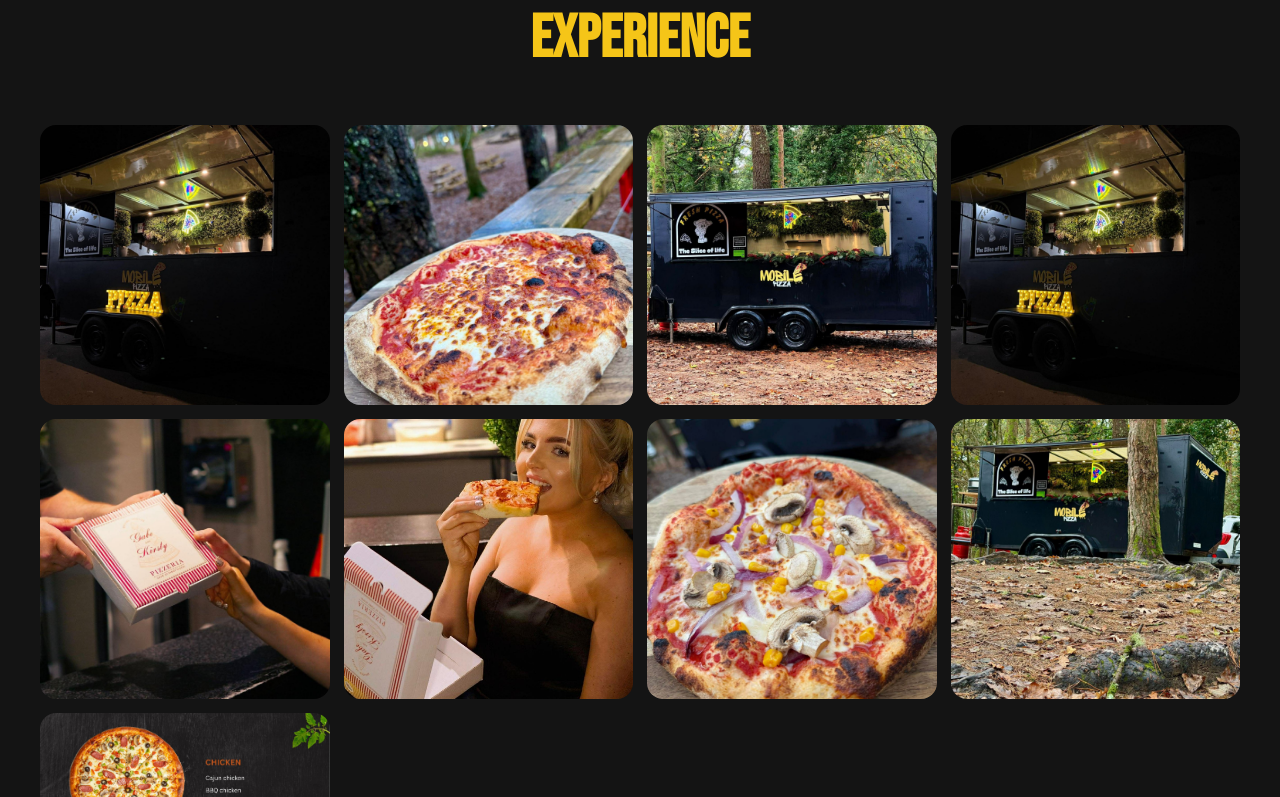
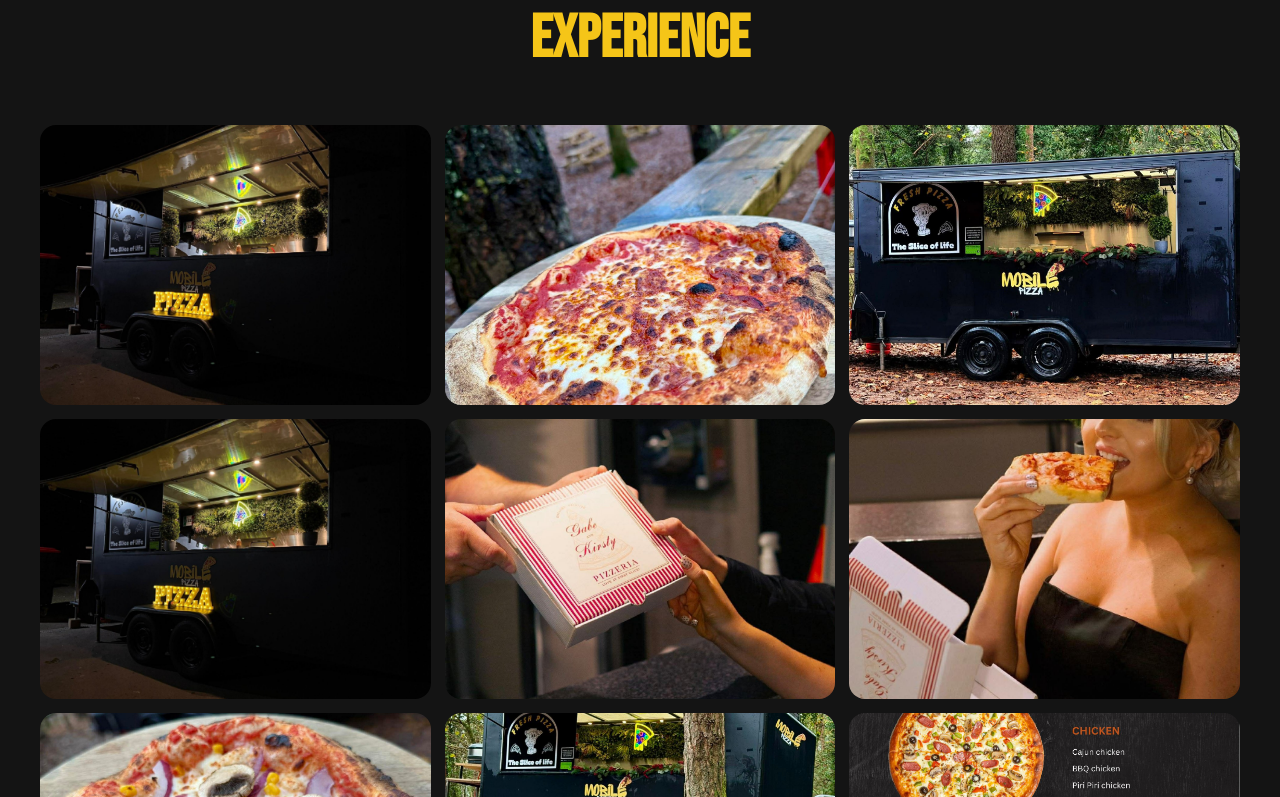
Before and after one commit to AftabYaseen/mobilepizza, a Next.js app: page / in a window 1280 px wide. Shown: the part 4243-5040 px from the top of the page. Built offline with nearby package versions, Linux system fonts and the light colour scheme.

Commit message:
Update page.tsx

```diff
--- a/app/page.tsx
+++ b/app/page.tsx
@@ -368,7 +368,7 @@ export default function Page() {
     {/* ALL GALLERY IMAGES — single responsive grid, no nested rows */}
     <div style={{
       display: "grid",
-      gridTemplateColumns: "repeat(auto-fill, minmax(280px, 1fr))",
+      gridTemplateColumns: "repeat(auto-fill, minmax(380px, 1fr))",
       gap: 14,
     }}>
       {[
```
